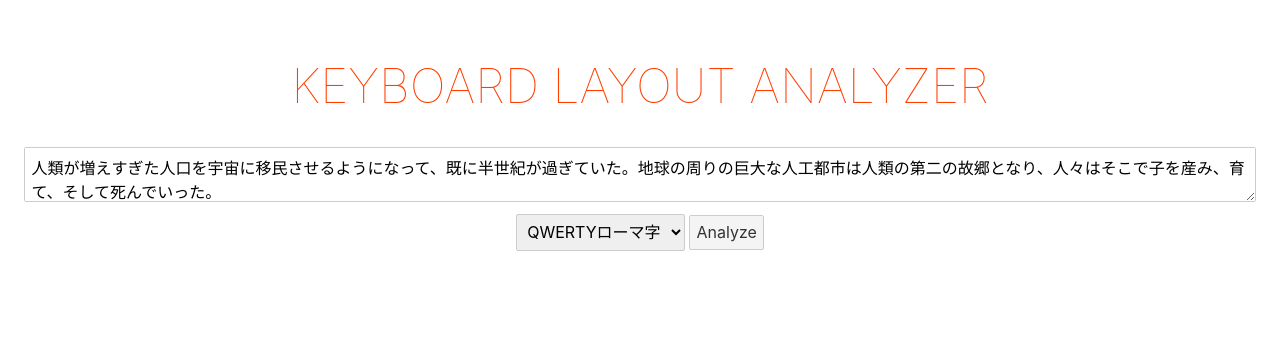
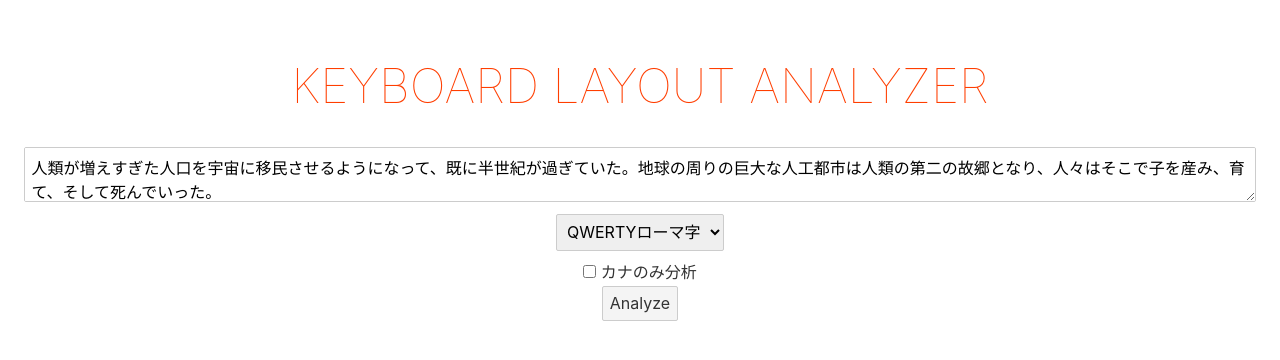
Before and after one commit to eswai/keyboard_analyzer, a Svelte app: page / in a window 1280 px wide. Shown: the top 360 px of the page. Built offline with nearby package versions, Linux system fonts and the light colour scheme.

Commit message:
カナのみ分析オプション

```diff
--- a/src/App.svelte
+++ b/src/App.svelte
@@ -35,6 +35,7 @@
   let last_key = ""; // 直前に押したキー
   let total_arpeggio;
   let total_alter = 0; // 交互打鍵
+  let kana_only = false;
 
   let keydic = {};
   $: for (let mk of mykeyboard.keys) {
@@ -134,7 +135,7 @@
       for (let pa of parsed) {
         if (pa.reading) { // 漢字、カナ
           karray.push(kanaToHira(pa.reading));
-        } else { // 英数字
+        } else if (!kana_only) { // 英数字
           karray.push(kanaToHira(pa.surface_form));
         }
       }
@@ -215,6 +216,11 @@
     {/each}
   </select>
 
+  <label>
+    <input type="checkbox" bind:checked={kana_only}>
+    カナのみ分析
+  </label>
+
   <button on:click={analyze}>Analyze</button>
 
   {#if showkb == true}
```
